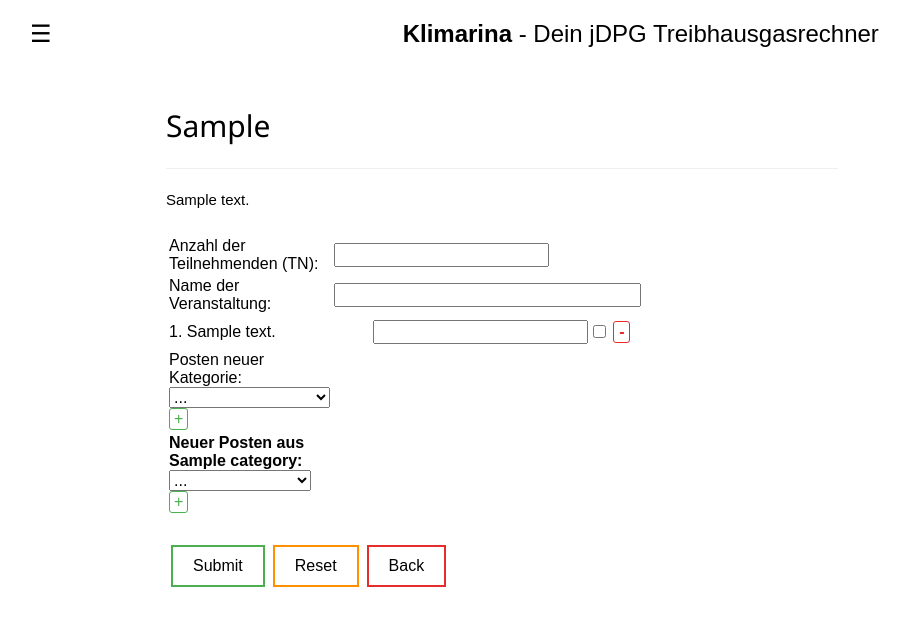
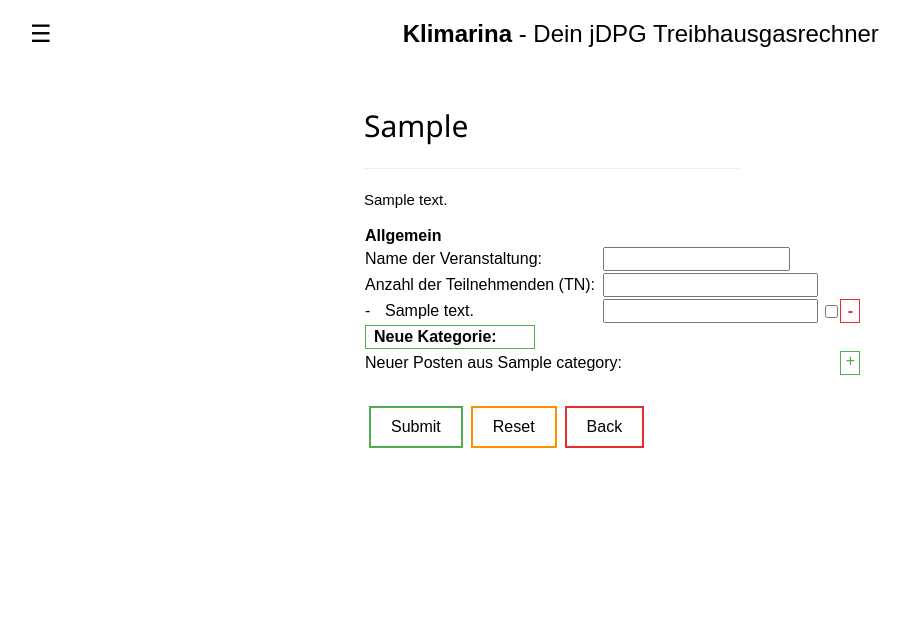
Before and after one commit to Kuhkaefer/Thg-Rechner, a Django app: template rechner/templates/rechner/fill_eventtemplate.html in a window 1280 px wide. Shown: the top 626 px of the page, without its empty margins (26-936 px from the left). Run offline with Django 3.2, Linux system fonts and the light colour scheme; tables that the repository leaves empty hold one stand-in row (values such as "Sample post"); the template is opened without the code that fills it: values that come from a table or form of the project are taken from there, most other values are stand-ins (such as "Sample title", 1, 10 or a date in 2020).

Commit message:
redesigning fill_eventtemplate page

```diff
--- a/rechner/templates/rechner/base.html
+++ b/rechner/templates/rechner/base.html
@@ -37,11 +37,12 @@
             }
 
         .main{
-                margin-left:15%;
-                margin-right:15%;
+                margin-left:auto;
+                margin-right:auto;
                 margin-top:70px;
                 margin-bottom:30px;
-                padding: 0px 0px;
+                /* padding: 0px 0px; */
+                max-width: 500px;
             }
         .button {
                 transition-duration: 0.4s;
@@ -84,49 +85,100 @@
         .orange_button:hover {
             background-color: var(--orange);
         }
-        .del_button {
+
+        .ar_btn {
           background-color: white; /* Filling */
-            color: var(--red); /* All */
-            border: 1px solid var(--red);
+          border: 1px solid;
+          border-radius: 0px;
+          width: 20px;
+          height: 24px;
+          text-align: center;
+        }
+
+        .remove_btn {
+            color: var(--red);
             border-color: var(--red);
-            border-radius: 3px;
-            padding: 1px 5px;
         }
-        .del_button:hover {
+        .remove_btn:hover {
             background-color: var(--red);
             color: white; /* All */
         }
-        .add_button {
-            background-color: white; /* Filling */
-            color: var(--green); /* All */
-            border: 1px solid var(--green);
+
+        .add_btn {
+            color: var(--green);
             border-color: var(--green);
-            border-radius: 3px;
-            padding: 1px 4px;
         }
-        .add_button:hover {
+        .add_btn:hover {
             background-color: var(--green);
             color: white; /* All */
         }
 
+        /* Dropdown Button */
+        .dropbtn {
+           color: black;
+           padding: 2px 8px;
+           font-size: 16px;
+           border-style: solid;
+           border-width:thin;
+           /* border-radius: 3px; */
+           border-color: var(--green);
+           width: 170;
+           text-align: left;
+        }
+
+        /* The container <div> - needed to position the dropdown content */
         .dropdown {
            position: relative;
            display: inline-block;
         }
 
+        /* Dropdown Content (Hidden by Default) */
         .dropdown-content {
            display: none;
            position: absolute;
-            background-color: grey;
-            min-width: 160px;
-            box-shadow: 0px 8px 16px 0px rgba(0,0,0,0.2);
-            padding: 1px 5px;
+           background-color: #f1f1f1;
            z-index: 1;
+           border-color: var(--green);
+           border-width: thin;
+           border-style: solid;
+           min-width:170px;
+           /* min-width: 160px;
+           max-width: 300px; */
+           padding: 4px 6px;
+           font-size: 14;
         }
 
-        .dropdown:hover .dropdown-content {
+        .dropdown-content button {
+          color: black;
+          padding: 2px 6px;
+          text-decoration: none;
           display: block;
+          width:170px;
+          border-radius:0px;
+          border-style: none;
+          border-width: thin;
+          border-color: grey;
+          text-align: left;
+          /* background-color: lightgrey; */
         }
+        /* Change color of dropdown links on hover */
+        .dropdown-content option:hover {background-color: white;}
+
+        /* Show the dropdown menu on hover */
+        .dropdown:hover .dropdown-content {display: block;}
+
+        /* Change the background color of the dropdown button when the dropdown content is shown */
+        .dropdown:hover .dropbtn {
+          background-color: var(--green);
+          border-radius: 0px;
+          border-style: solid;
+          border-width:thin;}
+
+        #q_table {
+          border-collapse: collapse;
+          width: 100%;
+        }
+
         p {
             font-family : "Arial"
             }
--- a/rechner/templates/rechner/fill_eventtemplate.html
+++ b/rechner/templates/rechner/fill_eventtemplate.html
@@ -25,63 +25,78 @@
             display: block;
             color: red;
         }
+        ul {list-style: none; padding: 0; }
+        li {position: relative; padding: 0 0 0 20px; list-style: none; }
+        li:before {content: '-'; position: absolute; top: 0; left: 0;}
     </style>
 
+    <p> </p>
     <form action="" method="POST"> {% csrf_token %}
-        <table style="width:50%">
-            <br/>
+        <table id="q_table">
+
+              <!-- <tr>
+                <th style="width:20px"> jo</th>
+                <th  style="width:10%"> ja </th>
+                <th > ju</th>
+                <th  > ji</th>
+              </tr> -->
+              <tr><th style="text-align:left">Allgemein</th></tr>
             <tr>
-                <td> Anzahl der Teilnehmenden (TN): </td>
-                <td> <input  name="TNs" maxlength="20"
-                       size="6" required value={{TNs}} type="number" step="1"> </td>
+                <td colspan="1"> Name der Veranstaltung: </td>
+                <td colspan="4">
+                  <input  name="event_name" maxlength="100" size="17" type="text">
+                </td>
             </tr>
           <tr>
-                <td> Name der Veranstaltung: </td>
-                <td colspan="4"> <input  name="event_name" maxlength="100"
-                       size="30" type="text"> </td>
+              <td colspan="1"> Anzahl der Teilnehmenden (TN): </td>
+              <td>
+                <input  name="TNs" maxlength="18" size="6" required value={{TNs}} type="number" step="1">
+              </td>
           </tr>
             {% for q,d,first,last,has_unit,has_info,scale in q_v_f_l_u_i_and_s %}
 
 <!--          Show category -->
                 {% if first %}
-                    <tr></tr>
-                    <tr></tr>
-                    <tr></tr>
-                    <tr style="float:left">
-                      <th><br>{{q.category}}</th>
-                    </tr>
-                    <tr style="font-size:16;color:grey">
-                      <td></td>
-                      <td style="float:right"> Menge&emsp;</td>
-                      <td>
-                        <div class = "myDIV" style="text-align:center"> ·TN </div>
-                        <div class = "hide"> Mit Zahl der Teilnehmenden multiplizieren </div>
-                      </td>
+                    <tr>
+                      <th style="text-align:left" colspan="1">
+                        <br>{{q.category}}</br>
+                      </th>
+                      <th style="font-weight:normal;color:grey;font-size:16;text-align:center">
+                         <br>Menge</br>
+                       </th>
+                      <th style="font-weight:normal;color:grey;font-size:16;text-align:center">
+                        <br>·TN</br>
+                      </th>
+                      <th style="font-weight:normal;color:grey;font-size:16;text-align:center" class="hide">
+                        <br>Mit Zahl der Teilnehmenden multiplizieren</br>
+                      </th>
                     </tr>
                 {% endif %}
 
 <!--          List questions -->
                 <tr>
-                    <td>{{forloop.counter}}. {{q.question_text }} {% if has_unit %} [{{q.unit}}] {% endif %}</td>
+                    <td><li>{{q.question_text }} {% if has_unit %} [{{q.unit}}] {% endif %} </li></td>
                     <td>
                         <input id="id_subject"  name={{q.id}} maxlength="20"
-                               size="6" required value={{d}} style="float:right;" type="number" step="any">
+                               size="6" required value={{d}} type="number" step="any">
                     </td>
                     <td style="text-align:center">
-                        <input type="checkbox" name="scale{{q.id}}" {{scale}}>
+                        <input type="checkbox" name="scale{{q.id}}" {{scale}} style="float:center;text-align:center">
                     </td>
                     <td>
                             <button type='submit' name="enter" value=1 hidden="hidden">-</button>
                             <button type='submit' name="remove_field" value={{q.id}}
-                              class="button del_button"><b>-</b></button>
+                              class="ar_btn remove_btn"><b>-</b></button>
                     </td>
 <!--          Info Hint -->
                     <td>
                       {% if has_info %}
-                            <div class = "myDIV"> (info) </div>
+                            <div class = "myDIV" style="float:right;text-align:right"> (info) </div>
                             <div class = "hide"> {{q.info_text}} </div>
                       {% endif %}
                     </td>
+                </tr>
+                <tr>
                 </tr>
 
 
@@ -110,50 +125,51 @@
 
 <!--              Option to add question -->
                     <tr>
-                        <td> <txt_grey> Posten hinzufügen: </txt_grey>
-                                <select name="new_field" >
+                      <td colspan="3"> </td>
+                      <td>
                       <div class="dropdown">
-                                        <option value="-1"> ... </option>
+                       <div class="ar_btn add_btn">+</div>
                        <div class="dropdown-content" >
                          {% for add_q in missing_qs %}
                            {% if add_q.category == q.category %}
-                                                <option value={{add_q.id}}> {{ add_q.name }} </option>
+                             <button type='submit' name="new_field" value={{add_q.id}}> {{ add_q.name }} </button>
                            {% endif %}
                          {% endfor %}
                        </div>
                       </div>
-                                </select>
-
-                                <input type='submit' name="add_field" value="+" class="add_button" >
                       </td>
                     </tr>
 
                 {% endif %}
 
             {% endfor %}
-            <tr><td><br></td></tr>
+            <tr><td><br/></td></tr>
 
 <!--      Option to add question of new category -->
             <tr>
-                <td> Posten neuer Kategorie:
-                    <select name="new_cat">
-                        <option value="-1"> ... </option>
+              <td colspan="1">
+                <div class="dropdown">
+                 <div class="dropbtn" style="font-weight:bold">Neue Kategorie:</div>
+                  <div class="dropdown-content"  >
                     {% for mc in missing_cats %}
-                            <option value={{mc.id}} > {{ mc.name }} </option>
+                        <button type='submit' name="new_cat" value={{mc.id}} > {{ mc.name }} </button>
                     {% endfor %}
-                    </select>
-                    <input type='submit' name="add_cat" value="+" class="add_button" >
+                  </div>
+                </div>
               </td>
+            </tr>
             {% if cat_added != None %}
                 <tr>
-                    <td> <b>Neuer Posten aus {{cat_added}}: </b>
-                        <select name="new_field">
-                            <option value="-1"> ... </option>
+                  <td colspan="3"> Neuer Posten aus {{cat_added}}: </td>
+                  <td colspan="1">
+                    <div class="dropdown">
+                     <div class="ar_btn add_btn" >+</div>
+                      <div class="dropdown-content"  >
                         {% for mc in new_c_q_list %}
-                                <option value={{mc.id}} > {{ mc.name }} </option>
+                          <button  type='submit' value={{mc.id}} name="new_field"> {{ mc.name }} </button>
                         {% endfor %}
-                            <input type='submit' name="add_field" value="+" class="add_button">
-                        </select>
+                      </div>
+                    </div>
                   </td>
                 </tr>
             {% endif %}
```
Also changed, not shown: rechner/templates/rechner/choose_eventtemplate.html (+6 -2 lines), rechner/views.py (+8 -10 lines). Lines whose indentation alone changed are shown as unchanged.
